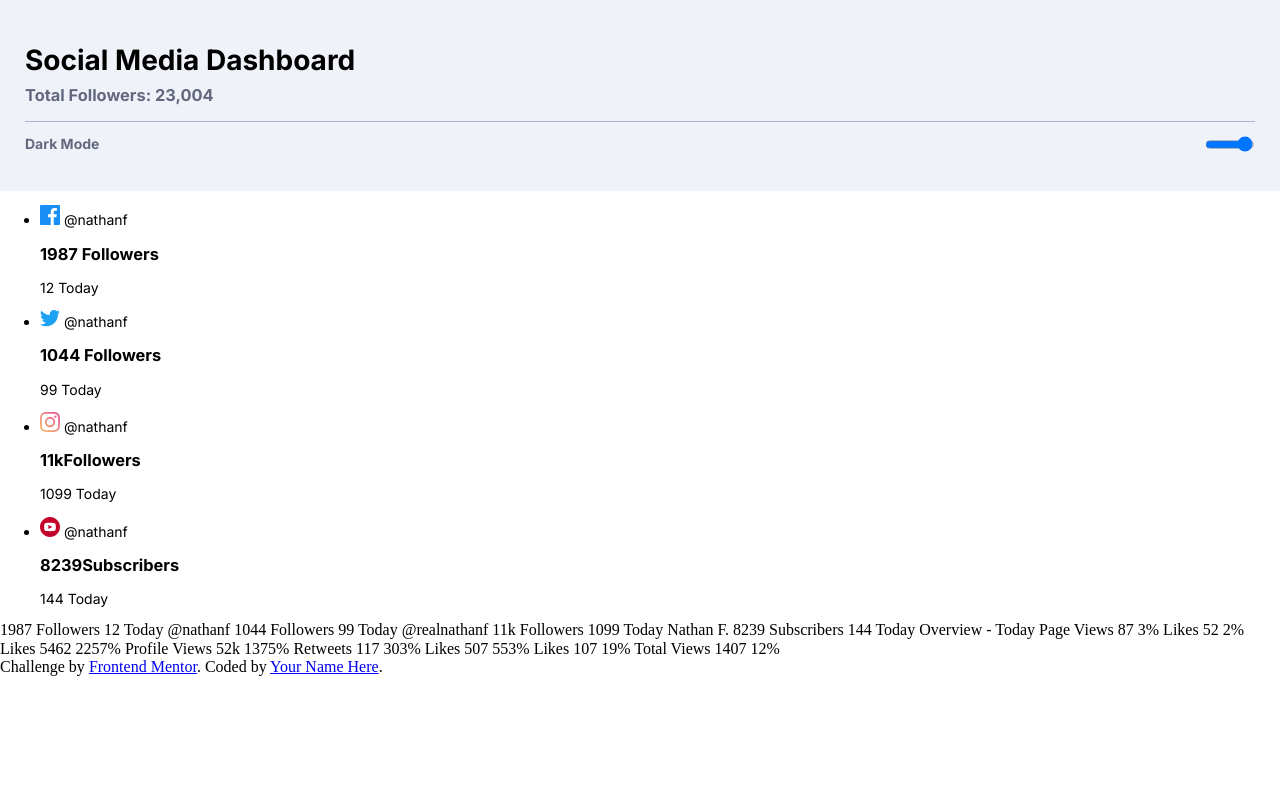
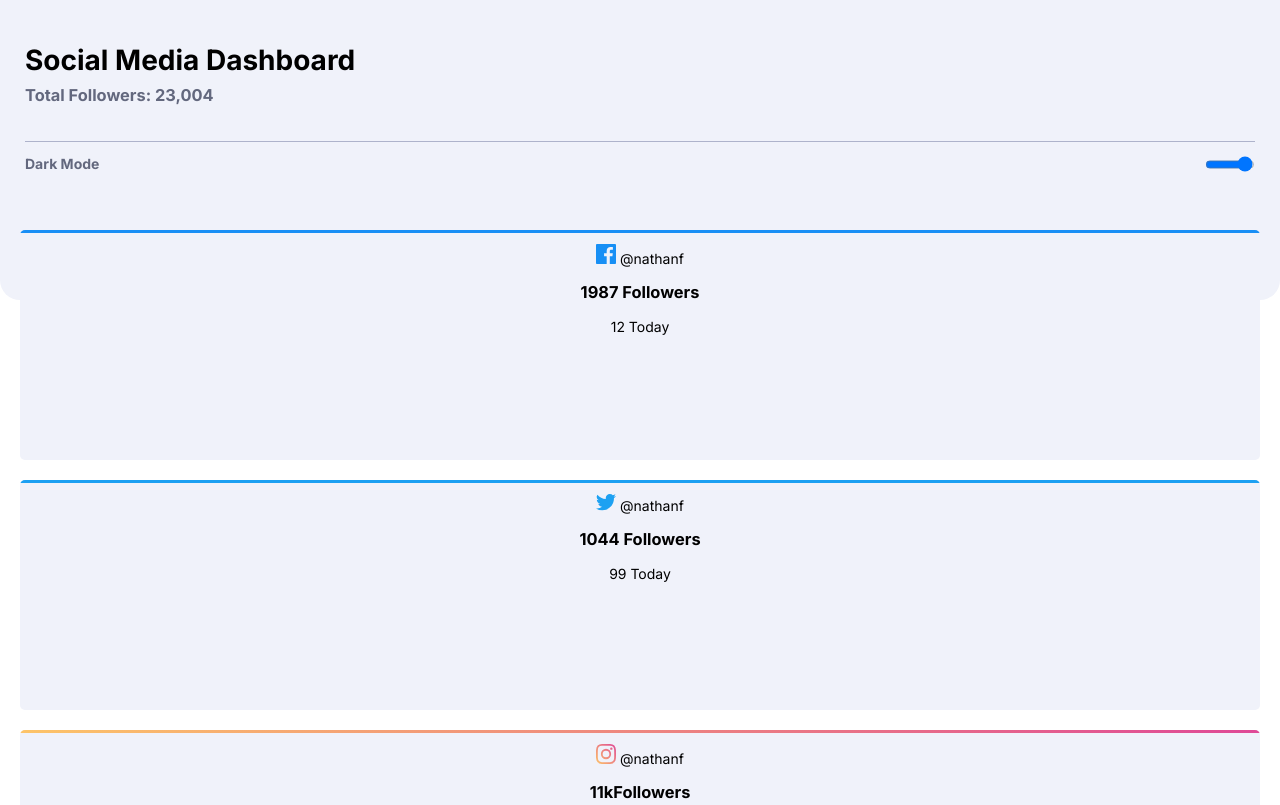
Before and after one commit to jaac97/Social-media-dashboard-with-theme-switcher, a website: page index.html in a window 1280 px wide. Shown: the top 805 px of the page. Drawn offline with nearby package versions, Linux system fonts and the light colour scheme; files that its build step writes are made by us from their sources.

Commit message:
card styles and position

```diff
--- a/source/sass/base/_globals.scss
+++ b/source/sass/base/_globals.scss
@@ -7,3 +7,7 @@
     font-size: v.$font;
     font-family: v.$family;
 }
+[class$="container"]{
+    max-width: 1440px;
+    margin: 0 auto;
+}
--- a/source/sass/base/_variables.scss
+++ b/source/sass/base/_variables.scss
@@ -3,7 +3,7 @@ $secondary: hsl(356, 69%, 56%);
 $secondaryDark: hsl(348, 97%, 39%);
 $success: hsl(208, 92%, 53%);
 $successLight: hsl(203, 89%, 53%);
-$primaryGradient: linear gradient hsl(37, 97%, 70%) to hsl(329, 70%, 58%);
+$primaryGradient: linear-gradient(to right, hsl(37, 97%, 70%),  hsl(329, 70%, 58%));
 $font: 1.4rem;
 $family: 'Inter', sans-serif;
 $desktop:1440px;
--- /dev/null
+++ b/source/sass/layout/_cardTop.scss
@@ -0,0 +1,52 @@
+@use '../base/variables' as v;
+@use '../base/mixins' as m;
+
+.cards {
+    list-style: none;
+    padding: 2rem;
+    position: relative;
+    display: grid;
+    grid-template-columns: 1fr;
+    gap: 2rem;
+    top: -10rem;
+    @include m.desktop {
+        grid-template-columns: repeat(4, 25.5rem);
+        padding: 0;
+        justify-content: space-evenly;
+    }
+}
+
+.card {
+    min-height: 23rem;
+    text-align: center;
+    border-radius: .5rem;
+    position: relative;
+    overflow: hidden;
+}
+
+.card::after {
+    display: block;
+    content: '';
+    position: absolute;
+    left: 0;
+    top: 0;
+    width: 100%;
+    height: .3rem;
+}
+
+.card--facebook::after {
+    background: v.$success;
+}
+
+.card--twitter::after {
+    background: v.$successLight;
+}
+
+.card--instagram::after {
+
+    background: v.$primaryGradient;
+}
+
+.card--youtube::after {
+    background: v.$secondaryDark;
+}
--- a/source/sass/layout/_index.scss
+++ b/source/sass/layout/_index.scss
@@ -1,3 +1,4 @@
 @forward  'lightTheme';
 @forward 'darkTheme';
 @forward 'top';
+@forward 'cardTop';
--- a/source/sass/layout/_lightTheme.scss
+++ b/source/sass/layout/_lightTheme.scss
@@ -24,4 +24,7 @@
         }
 
     }
+    .card{
+        background-color: l.$cardBG;
+    }
 }
--- a/source/sass/layout/_top.scss
+++ b/source/sass/layout/_top.scss
@@ -8,10 +8,14 @@
 }
 
 .main__top {
-    display: grid;
-    grid-template-columns: 1fr;
     margin-bottom: 1rem;
+    height: 30rem;
+    border-bottom-left-radius: 2rem;
+    border-bottom-right-radius: 2rem;
+
     @include m.desktop {
+        display: grid;
+        grid-template-columns: 1fr;
        grid-template-columns: repeat(2, minmax(600px, 20%));
         justify-content: space-between;
         grid-template-columns: 60rem auto;
@@ -23,6 +27,7 @@
 }
 
 .main__left {
+    padding-bottom: 2rem;
     border-bottom: 1px solid;
     @include m.desktop {
         border-bottom: none;
```
